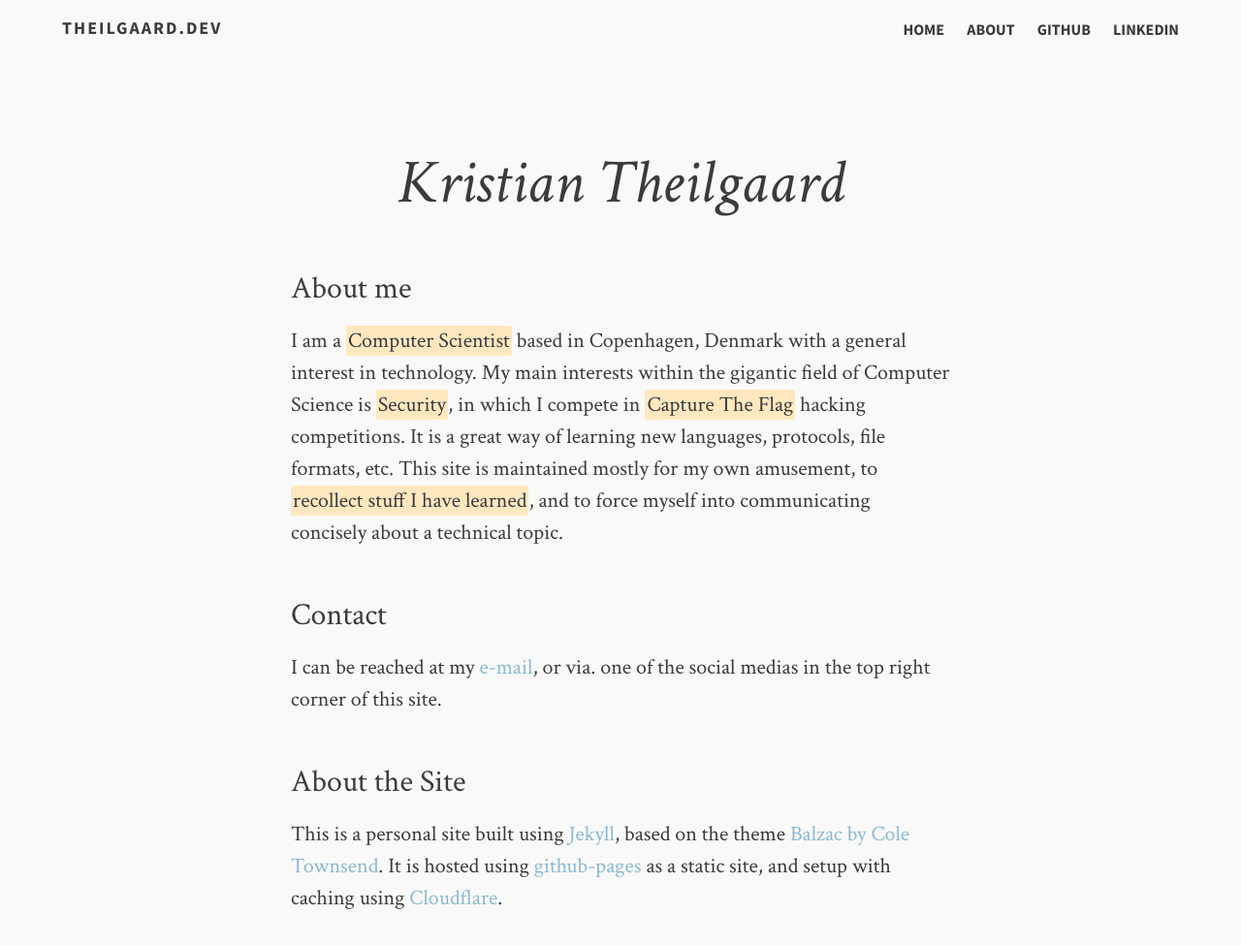
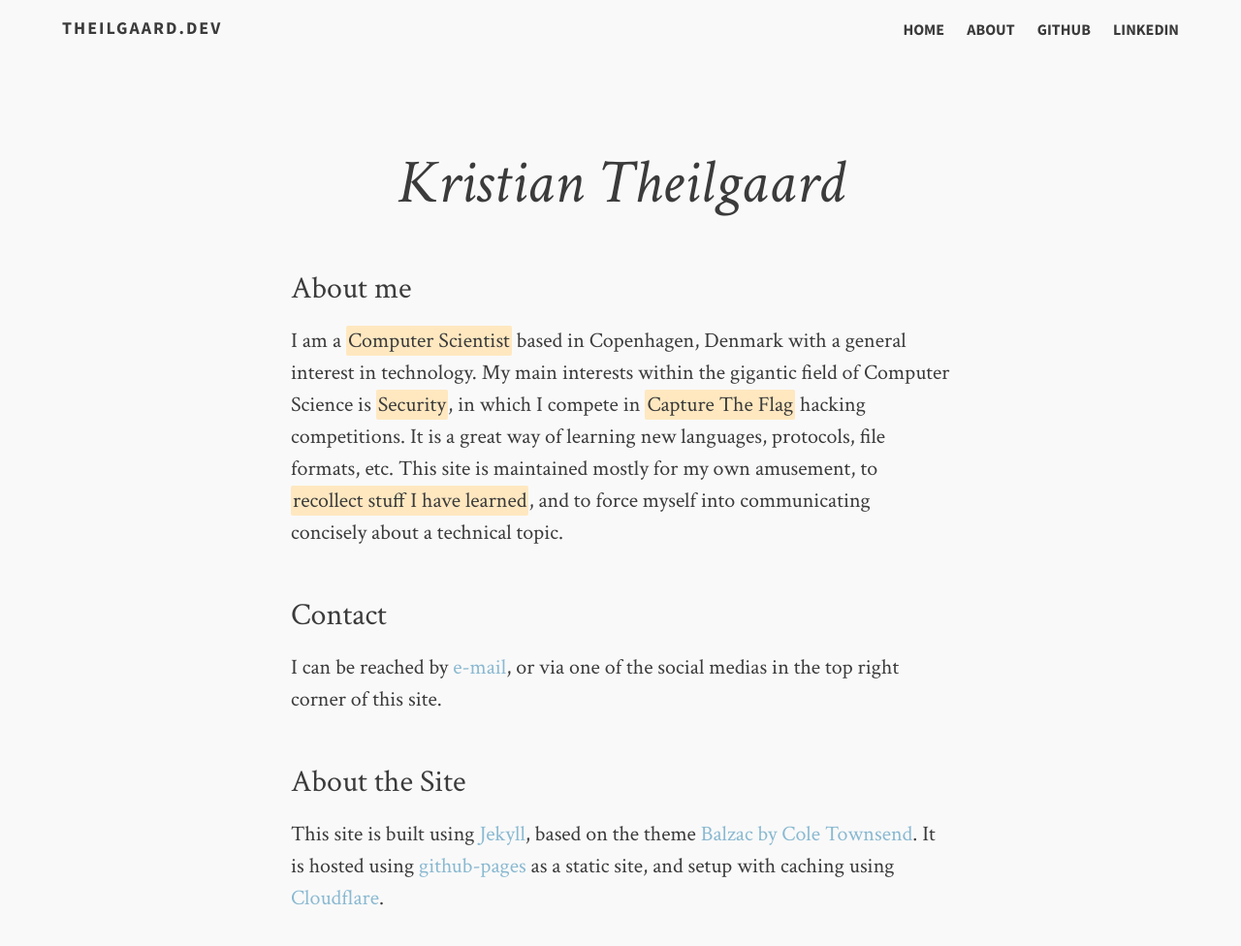
Before and after one commit to theilgaard/theilgaard.github.io, a Jekyll site: the page built from about.md, in a window 1280 px wide. Shown: the whole page at 97% size. Built offline with Jekyll 4.4.1, drawn with Linux system fonts in a browser that asks for light colours.

Commit message:
Fix wording

```diff
--- a/about.md
+++ b/about.md
@@ -9,7 +9,7 @@ tags: [about, Jekyll, theme, responsive]
 I am a _Computer Scientist_ based in Copenhagen, Denmark with a general interest in technology. My main interests within the gigantic field of Computer Science is _Security_, in which I compete in _Capture The Flag_ hacking competitions. It is a great way of learning new languages, protocols, file formats, etc. This site is maintained mostly for my own amusement, to _recollect stuff I have learned_, and to force myself into communicating concisely about a technical topic.
 
 ### Contact
-I can be reached at my [e-mail](mailto:kristian.theilgaard@gmail.com), or via. one of the social medias in the top right corner of this site.
+I can be reached by [e-mail](mailto:kristian.theilgaard@gmail.com), or via one of the social medias in the top right corner of this site.
 
 ### About the Site
-This is a personal site built using [Jekyll](https://jekyllrb.com), based on the theme [Balzac by Cole Townsend](https://github.com/ColeTownsend/Balzac-for-Jekyll). It is hosted using [github-pages](https://help.github.com/en/articles/what-is-github-pages) as a static site, and setup with caching using [Cloudflare](https://www.cloudflare.com/).
+This site is built using [Jekyll](https://jekyllrb.com), based on the theme [Balzac by Cole Townsend](https://github.com/ColeTownsend/Balzac-for-Jekyll). It is hosted using [github-pages](https://help.github.com/en/articles/what-is-github-pages) as a static site, and setup with caching using [Cloudflare](https://www.cloudflare.com/).
```
